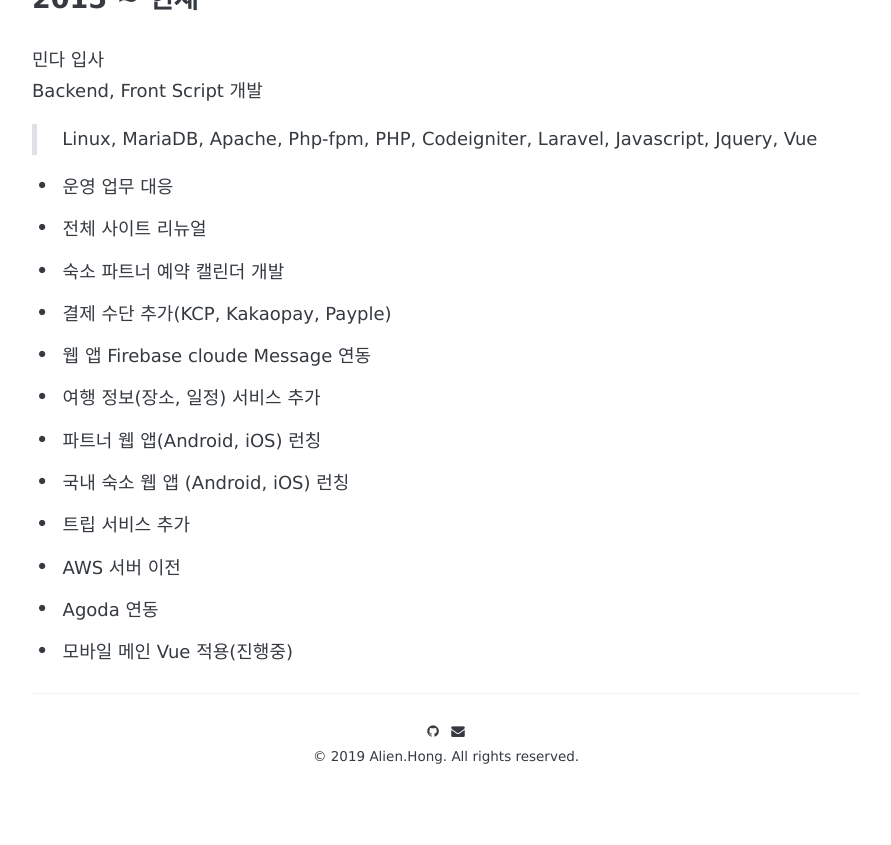
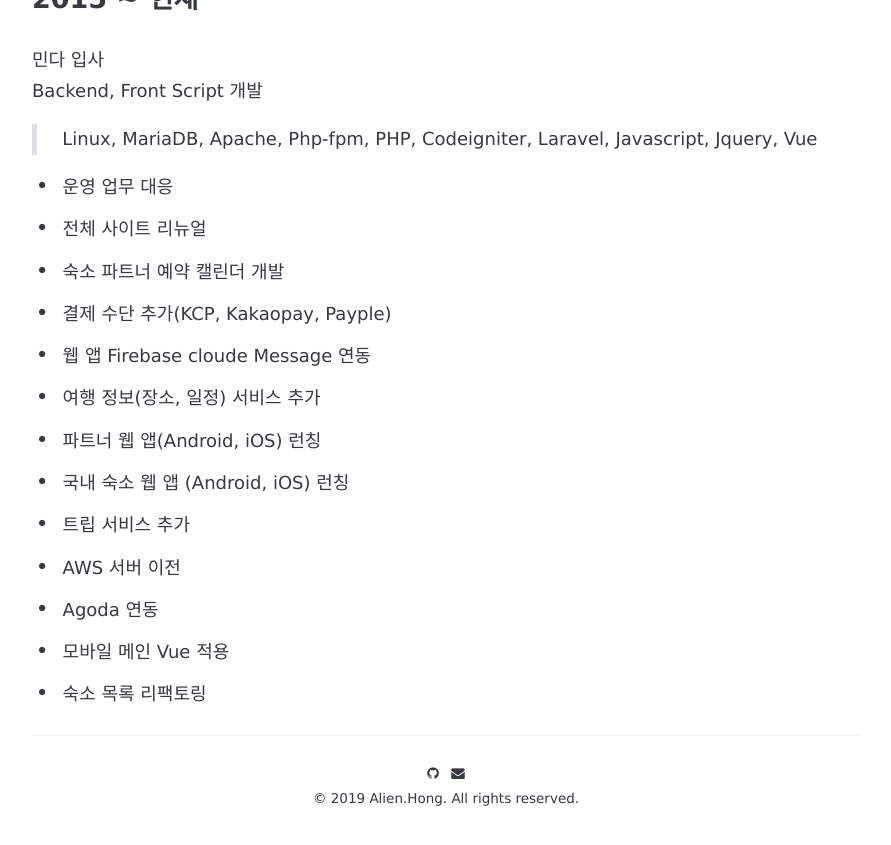
Before and after one commit to in2020/in2020.github.io, a Jekyll site: the page built from about.md, in a window 1280 px wide and 900 px high, scrolled down 1387 px. Shown: the top 845 px of the window, without its empty margins (194-1085 px from the left). Built offline with Jekyll 4.4.1, drawn with Linux system fonts in a browser that asks for light colours; some web fonts are replaced.

Commit message:
update about

```diff
--- a/about.md
+++ b/about.md
@@ -56,4 +56,5 @@ Backend, Front Script 개발
 - 트립 서비스 추가
 - AWS 서버 이전
 - Agoda 연동
-- 모바일 메인 Vue 적용(진행중)
+- 모바일 메인 Vue 적용
+- 숙소 목록 리팩토링
```
